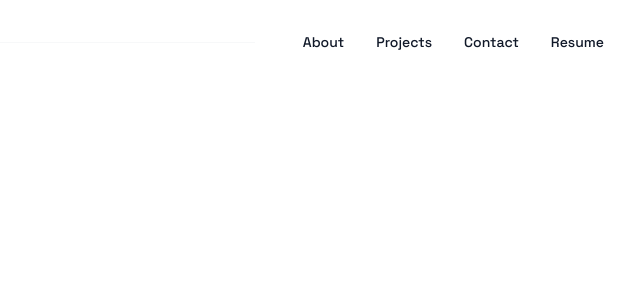
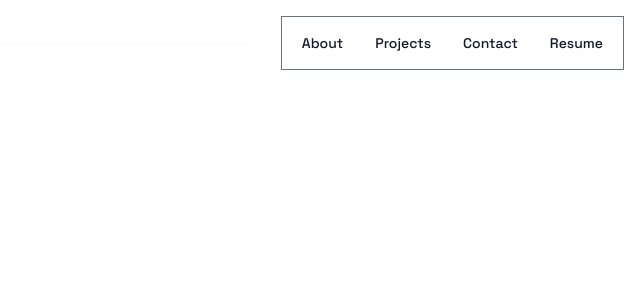
Before and after one commit to CodeJr10/Portfolio, a React (Vite) app in the folder frontend/: page / in a window 1280 px wide. Shown: the top 300 px of the page, without its empty margins (640-1280 px from the left). Built offline with nearby package versions, Linux system fonts and the light colour scheme.

Commit message:
Chore: small css change

```diff
--- a/frontend/src/components/navbar.tsx
+++ b/frontend/src/components/navbar.tsx
@@ -20,7 +20,7 @@ const Navbar = () => {
 
         {/*  Nav Links */}
         <div
-          className="flex items-center justify-center md:justify-end"
+          className="flex items-center justify-center md:justify-end border-1 border-gray-500"
           id="navbar-sticky"
         >
           <ul
```
